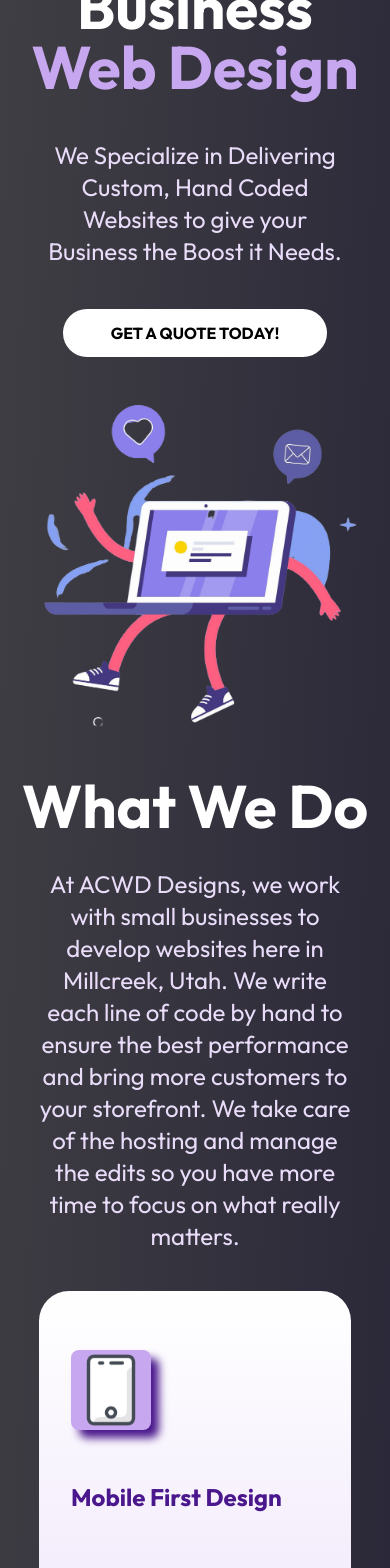
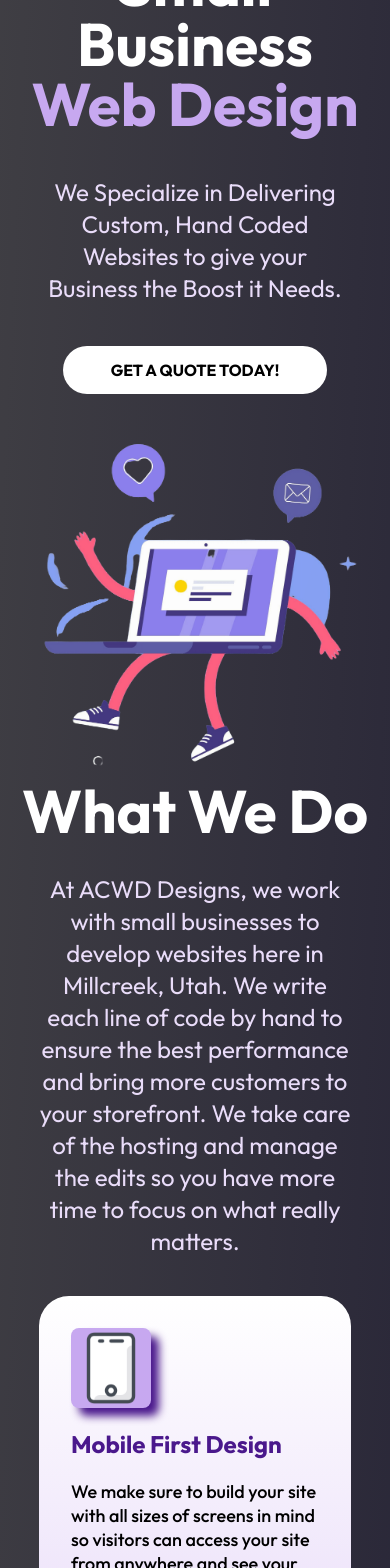
Before and after one commit to notacoham/acwd-designs, a React (Vite) app: page / in a window 390 px wide. Shown: the part 432-2000 px from the top of the page. Built offline with nearby package versions, Linux system fonts and the light colour scheme.

Commit message:
made responive styling adjustments

```diff
--- a/src/index.css
+++ b/src/index.css
@@ -241,9 +241,10 @@ p {
 @media (max-width: 768px) {
 
   .hero-center {
-    margin-top: 25%;
+    margin-top: 200px;
+    max-height: 550px;
     flex-direction: column;
-    width: 90vw;
+    width: 100vw;
     justify-content: center;
     align-items: center;
   }
@@ -398,23 +399,23 @@ p {
   text-align: left;
 }
 
-
-
 /* What Responsive */
 
 @media (max-width: 768px) {
   .what-item {
     width: 80vw;
+    height: auto;
+    gap: 1.5rem;
   }
 
   .what-list {
     margin-top: 10%;
-    gap: 10vh;
+    gap: 4rem;
     margin-bottom: 8rem;
   }
 
   .what-center {
-    margin-top: 25%;
+    margin-top: 125px;
   }
 }
 
@@ -626,6 +627,14 @@ p {
     width: 90vw;
   }
 
+  .offerings-content-header {
+    text-align: center;
+  }
+
+  .offerings-content-body {
+    text-align: center;
+  }
+
   .benefit {
     width: 40vw;
   }
@@ -701,6 +710,14 @@ p {
 /* Testimonials Responsive */
 
 @media (max-width: 768px) {
+
+  .testimonials-title {
+    width: 90vw;
+  }
+
+  .testimonials-subtitle {
+    text-align: center;
+  }
 
   .testimonials-head {
     margin-top: 8rem;
@@ -859,6 +876,14 @@ p {
 
 .pricing-card {
   width: 80vw;
+}
+
+.pricing-card-title {
+  text-align: center;
+}
+
+.price {
+  text-align: center;
 }
 
 }
@@ -1115,7 +1140,7 @@ p {
   background: linear-gradient(to bottom right, var(--primary-1), var(--primary-2));
   color: white;
   min-height: 600px;
-  min-width: 475px;
+  min-width: 350px;
   height: auto;
   display: flex;
   flex-direction: column;
```
